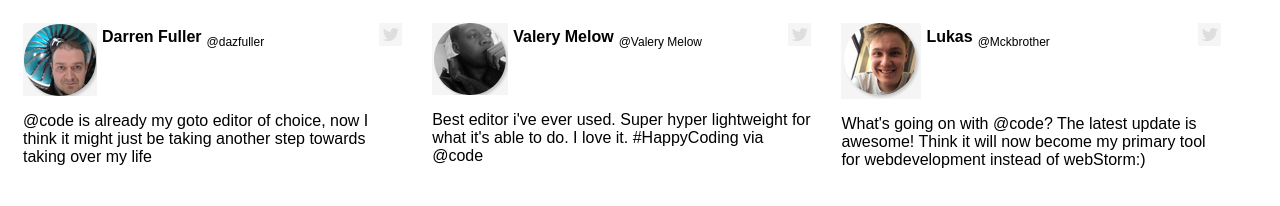
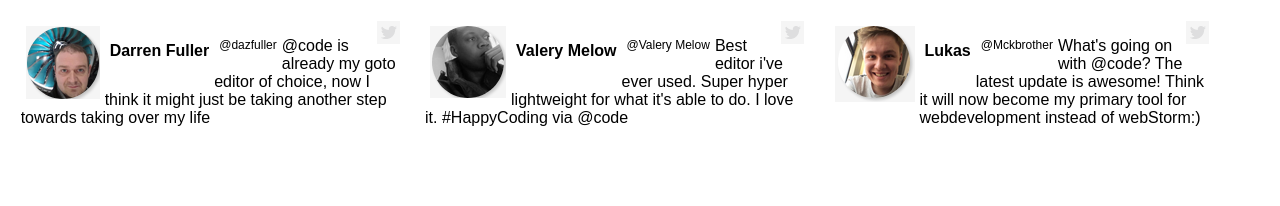
Before and after one commit to AdrianRubioT/DIW, a plain HTML site: page Tarea05/index.html in a window 1280 px wide. Drawn offline with Linux system fonts and the light colour scheme.

Commit message:
texto dentro del cuerpo del usuario, no se coloca correctamente

```diff
--- a/Tarea05/index.html
+++ b/Tarea05/index.html
@@ -15,23 +15,34 @@
     <!-- primer comentario -->
     <!-- darren fuller -->
     <div class="user">
+
         <!-- imajen -->
+        <div class="imajen">
             <img src="img/darren fuller.png" />
+        </div>
 
         <!-- nombre -->
-        <p class="nombre">Darren Fuller</p>
+        <div class="nombre">
+            <p>Darren Fuller</p>
+        </div>
 
         <!-- hastag -->
-        <p class="hastag">@dazfuller</p>
+        <div class="hastag">
+            <p>@dazfuller</p>
+        </div>
 
         <!-- pagaro -->
-        <a href="https://twitter.com/?lang=es"><img src="img/twitter.png" ></a>
+        <div class="pajaro">
+            <a href="https://twitter.com/?lang=es"><img src="img/twitter.png"></a>
+        </div>
 
         <!-- mensage -->
-        <p class="mensaje">@code is already my goto editor of choice,
+        <div class="mensage">
+            <p>@code is already my goto editor of choice,
                 now I think it might just be taking another
                 step towards taking over my life
             </p>
+        </div>
     </div>
 
 
@@ -39,23 +50,33 @@
     <!-- Valery Melow -->
     <div class="user">
         <!-- imajen -->
+        <div class="imajen">
             <img src="img/ValeryMelow.png" />
+        </div>
 
         <!-- nombre -->
-        <p class="nombre">Valery Melow</p>
+        <div class="nombre">
+            <p>Valery Melow</p>
+        </div>
+
 
         <!-- hastag -->
-        <p class="hastag">@Valery Melow</p>
+        <div class="hastag">
+            <p>@Valery Melow</p>
+        </div>
 
         <!-- pagaro -->
-        <a href="https://twitter.com/?lang=es"><img src="img/twitter.png" ></a>
-
+        <div class="pajaro">
+            <a href="https://twitter.com/?lang=es"><img src="img/twitter.png"></a>
+        </div>
         <!-- mensage -->
+        <div class="mensage">
             <p>Best editor i've ever used.
                 Super hyper lightweight for what
                 it's able to do. I love it.
                 #HappyCoding via @code
             </p>
+        </div>
     </div>
 
 
@@ -63,24 +84,34 @@
     <!-- Lukas -->
     <div class="user">
         <!-- imajen -->
+        <div class="imajen">
             <img src="img/Lukas.png" />
+        </div>
 
         <!-- nombre -->
-        <p class="nombre">Lukas</p>
+        <div class="nombre">
+            <p>Lukas</p>
+        </div>
 
         <!-- hastag -->
-        <p class="hastag">@Mckbrother</p>
+        <div class="hastag">
+            <p>@Mckbrother</p>
+        </div>
 
         <!-- pagaro -->
-        <a href="https://twitter.com/?lang=es"><img src="img/twitter.png" ></a>
+        <div class="pajaro">
+            <a href="https://twitter.com/?lang=es"><img src="img/twitter.png"></a>
+        </div>
 
         <!-- mensage -->
+        <div class="mensage">
             <p>What's going on with @code? The latest
                 update is awesome! Think it will now
                 become my primary tool for
                 webdevelopment instead of webStorm:)
             </p>
         </div>
+    </div>
 
 
 </body>
--- a/Tarea05/main.css
+++ b/Tarea05/main.css
@@ -4,26 +4,28 @@
 }
 
 .user{
+    float: left;
     max-width: 30%;
-    float: left;
-    margin: 15px;
+    margin: 1%;
 }
 
-div p, div img{
+.imajen, .nombre, .hastag{
     float: left;
+    margin: 5px;
 }
 
 
-div a{
+
+.pajaro{
     float: right;
 }
-
 
 .nombre{
     font-weight: bold;
     margin: 5px;
 }
 
+
 .hastag{
     font-size: 12px;
 
```
Lines whose indentation alone changed are shown as unchanged.
